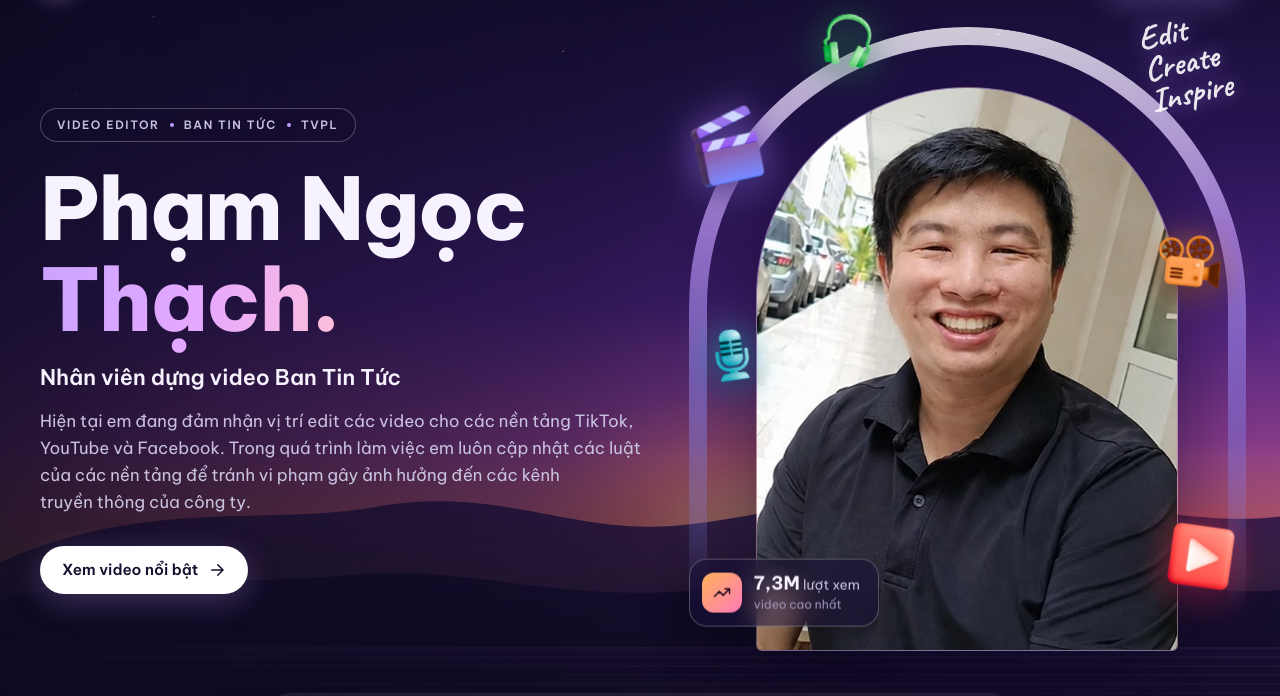
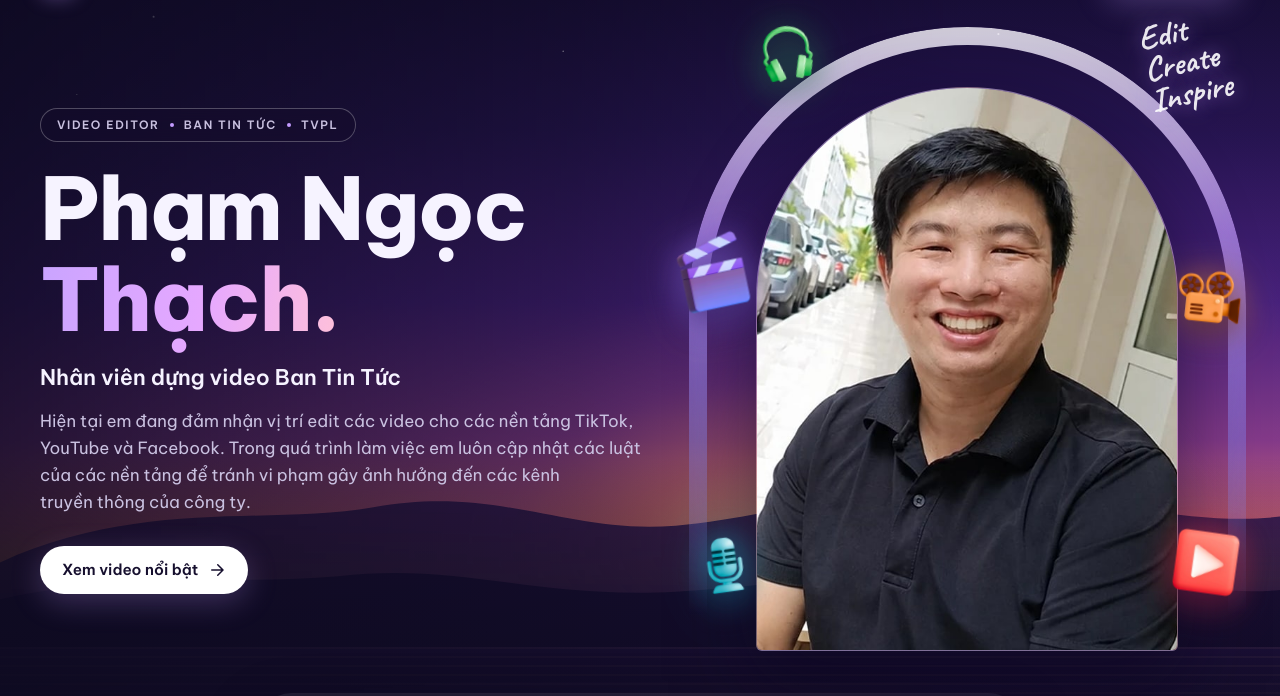
Before and after one commit to RockTS1803/thach-phamngoc, a website: page public/index.html in a window 1280 px wide. Shown: the part 61-757 px from the top of the page. Drawn offline with Linux system fonts and the light colour scheme; no server answers; animation ran at ten frames a second.

Commit message:
Bỏ ô "7,3M lượt xem" ở ảnh đại diện, chia đều các icon hai bên
- Xóa ô "7,3M lượt xem – video cao nhất" và phần CSS không còn dùng
- Sắp lại 5 icon: trái (tai nghe, bảng clap, micro), phải (chữ Edit Create
  Inspire, máy chiếu, nút play) để khung ảnh cân và không còn chỗ trống

Co-Authored-By: Claude Opus 5.5 <noreply@anthropic.com>

```diff
--- a/public/css/style.css
+++ b/public/css/style.css
@@ -295,19 +295,6 @@ use[href="#i-play"] { fill: currentColor; }
   color: rgba(255,255,255,.9); transform: rotate(-12deg);
   text-shadow: 0 0 20px rgba(196,155,255,.6);
 }
-.float-chip {
-  position: absolute; left: -8%; bottom: 4%;
-  display: flex; align-items: center; gap: 12px;
-  padding: 12px 18px 12px 12px; border-radius: 18px;
-  background: rgba(24, 16, 52, 0.6); border: 1px solid var(--border-strong);
-  backdrop-filter: blur(14px); -webkit-backdrop-filter: blur(14px);
-  box-shadow: 0 16px 40px rgba(0,0,0,.35);
-  font-size: .85rem; line-height: 1.3; color: var(--text-muted);
-  animation: float 7s ease-in-out infinite reverse;
-}
-.float-chip strong { color: var(--text); font-size: 1.15rem; }
-.float-chip small { color: var(--text-dim); font-size: .75rem; }
-.float-chip__icon { display: grid; place-items: center; width: 40px; height: 40px; border-radius: 12px; background: linear-gradient(135deg, var(--amber), var(--pink)); color: #2a0d24; }
 
 /* Floating video-editing tools (3D icons: Microsoft Fluent Emoji, MIT) */
 .tool {
@@ -322,11 +309,11 @@ use[href="#i-play"] { fill: currentColor; }
   animation: float 6s ease-in-out infinite;
   pointer-events: none; user-select: none;
 }
-.tool--clapper { --s: 84px; --r: -12deg; left: -9%; top: 9%; --tool-glow: rgba(160, 120, 255, .7); }
-.tool--headphone { --s: 60px; --r: 10deg; left: 19%; top: -6%; animation-delay: -2s; animation-duration: 7s; --tool-glow: rgba(50, 210, 100, .6); }
-.tool--reel { --s: 72px; --r: 6deg; right: -4%; top: 28%; animation-delay: -1s; animation-duration: 8s; --tool-glow: rgba(255, 150, 50, .65); }
-.tool--wave { --s: 58px; --r: -8deg; left: -5%; top: 47%; animation-delay: -3s; animation-duration: 7.5s; --tool-glow: rgba(30, 200, 220, .65); }
-.tool--play { --s: 70px; --r: 8deg; right: -6%; bottom: 9%; animation-delay: -4s; --tool-glow: rgba(255, 60, 70, .6); }
+.tool--clapper { --s: 84px; --r: -12deg; left: -12%; top: 30%; --tool-glow: rgba(160, 120, 255, .7); }
+.tool--headphone { --s: 62px; --r: -10deg; left: 6%; top: -4%; animation-delay: -2s; animation-duration: 7s; --tool-glow: rgba(50, 210, 100, .6); }
+.tool--reel { --s: 72px; --r: 6deg; right: -8%; top: 34%; animation-delay: -1s; animation-duration: 8s; --tool-glow: rgba(255, 150, 50, .65); }
+.tool--wave { --s: 62px; --r: -8deg; left: -7%; bottom: 8%; animation-delay: -3s; animation-duration: 7.5s; --tool-glow: rgba(30, 200, 220, .65); }
+.tool--play { --s: 70px; --r: 8deg; right: -7%; bottom: 8%; animation-delay: -4s; --tool-glow: rgba(255, 60, 70, .6); }
 /* light theme: a darker contact shadow so the icons separate from the pastel sky */
 [data-theme="light"] .tool {
   filter:
@@ -648,7 +635,6 @@ img[data-optional].is-missing { display: none; }
   .hero__inner { grid-template-columns: 1fr; }
   .hero__visual { max-width: 340px; order: -1; margin-top: 8px; }
   .script { right: -4%; }
-  .float-chip { left: -4%; bottom: -4%; }
   .scene__shade { background: linear-gradient(180deg, rgba(13,10,31,.25) 0%, rgba(13,10,31,.7) 55%, var(--bg) 100%); }
   .acts { grid-template-columns: 1fr; }
 }
@@ -768,7 +754,6 @@ img[data-optional].is-missing { display: none; }
     linear-gradient(180deg, #fff, rgba(160, 120, 255, .85) 35%, rgba(120, 140, 255, .45) 70%, transparent) border-box;
 }
 [data-theme="light"] .portrait { box-shadow: 0 30px 70px rgba(80, 50, 160, .22), inset 0 0 0 1px rgba(255,255,255,.5); }
-[data-theme="light"] .float-chip { background: rgba(255, 255, 255, .78); box-shadow: 0 16px 40px rgba(80, 50, 160, .18); }
 [data-theme="light"] .platform-bar { background: #fff; box-shadow: 0 18px 50px rgba(80, 50, 160, .16), 0 0 0 1px var(--border); }
 
 /* Glass surfaces */
--- a/public/index.html
+++ b/public/index.html
@@ -128,10 +128,6 @@
           <img class="tool tool--wave" src="/assets/images/tools/microphone.webp?v=2" alt="" width="176" height="176" aria-hidden="true">
           <img class="tool tool--play" src="/assets/images/tools/play.webp?v=2" alt="" width="176" height="176" aria-hidden="true">
           <p class="script" aria-hidden="true">Edit<br>Create<br>Inspire</p>
-          <div class="float-chip">
-            <span class="float-chip__icon"><svg class="icon"><use href="#i-trend"/></svg></span>
-            <span><strong>7,3M</strong> lượt&nbsp;xem<br><small>video&nbsp;cao&nbsp;nhất</small></span>
-          </div>
         </div>
       </div>
 
```
